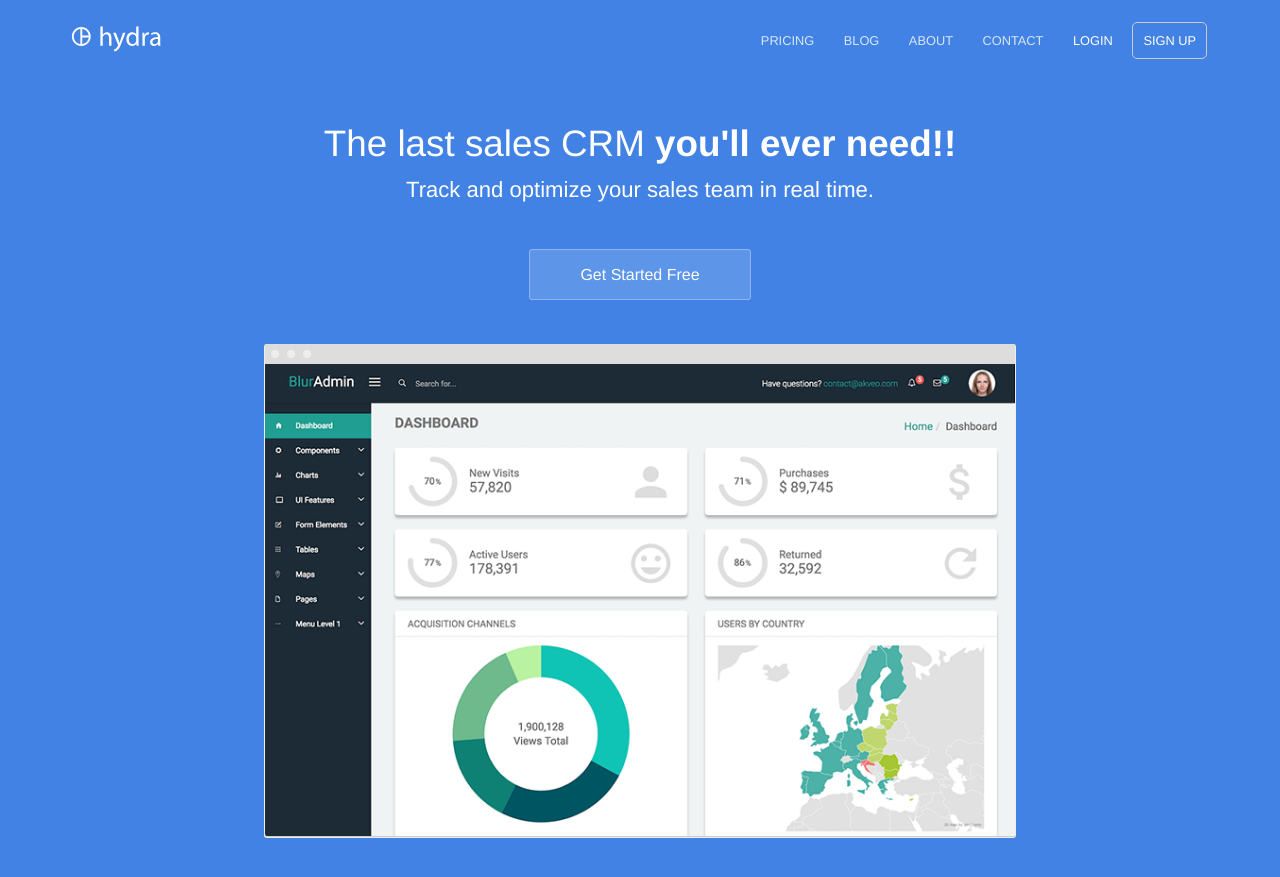
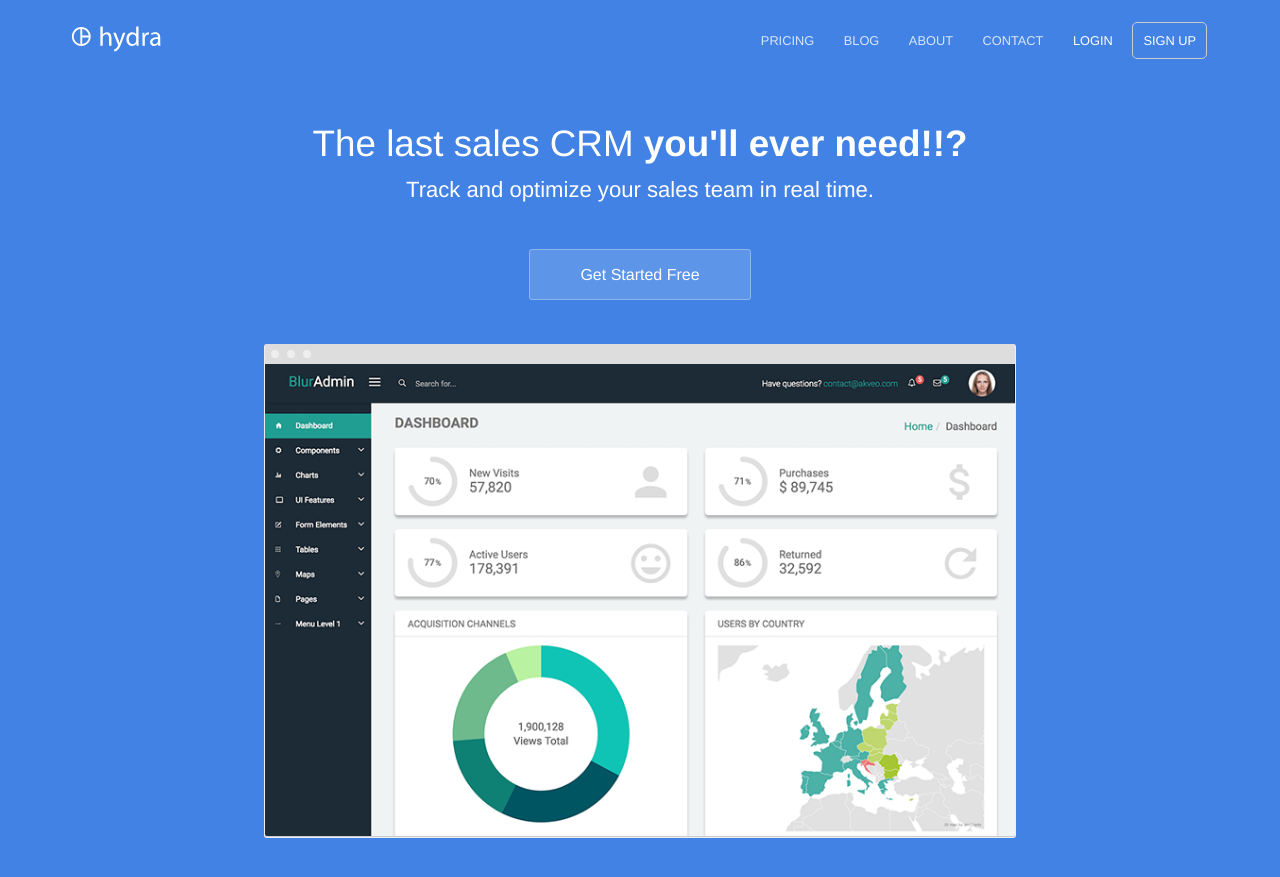
Before and after one commit to rycoll/Git-Sync-Test, a Jekyll site: the page built from index.html, in a window 1280 px wide and 900 px high. Shown: the top 877 px of the window. Built offline with Jekyll 4.4.1, drawn with Linux system fonts in a browser that asks for light colours.

Commit message:
Updated 1 file via CloudCannon.
Co-authored-by: CloudCannon Client <support@cloudcannon.com>

```diff
--- a/index.html
+++ b/index.html
@@ -1,10 +1,12 @@
 ---
 title: The last sales CRM you'll ever need
-description: Track and optimize your sales team in real time
+description: Track and optimize your sales team in real time!
 ---
 <section class="hero">
 	<div class="text-container">
-		<h1 class="editable">The last sales CRM <strong>you'll ever need!!</strong></h1>
+		<h1 class="editable">
+			The last sales CRM <strong>you'll ever need!!?</strong>
+		</h1>
 		<p class="subtext editable">Track and optimize your sales team in real time.</p>
 		<div class="cta button alt"><a href="/sign-up/">Get Started Free</a></div>
 		<div>
@@ -53,7 +55,7 @@ description: Track and optimize your sales team in real time
 	<section class="testimonial">
 		<div class="container flex">
 			<div class="testimonial-block">
-				<div class="square-image"><img src="https://source.unsplash.com/6anudmpILw4/600x400" alt="Jim James" class="editable"></div>
+				<div class="square-image"><img src="https://source.unsplash.com/6anudmpILw4/600x400" alt="Jim James" class="editable" /></div>
 				<blockquote>
 					<p class="editable">Hydra has shaped the business we have today. We have a repeatable sales process and a strategy to scale our team. I recommend Hydra to any business looking to improve their sales.</p>
 					<p class="editable author">Jim James - CEO of Global Corp.</p>
```
